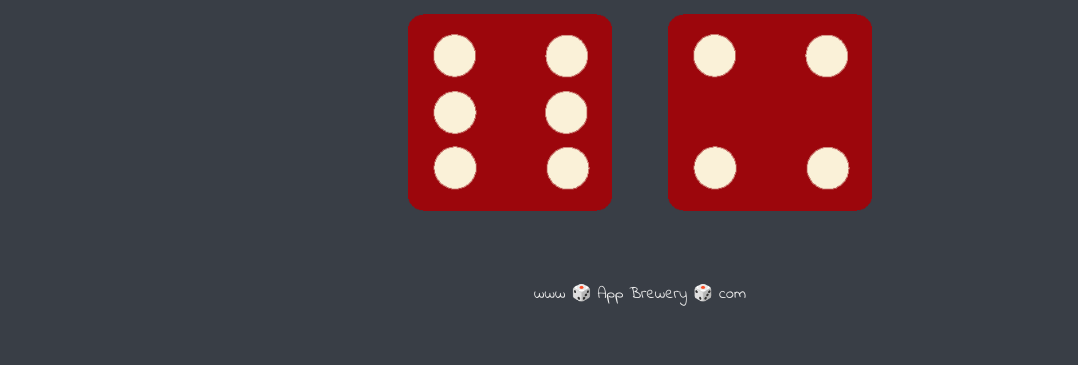
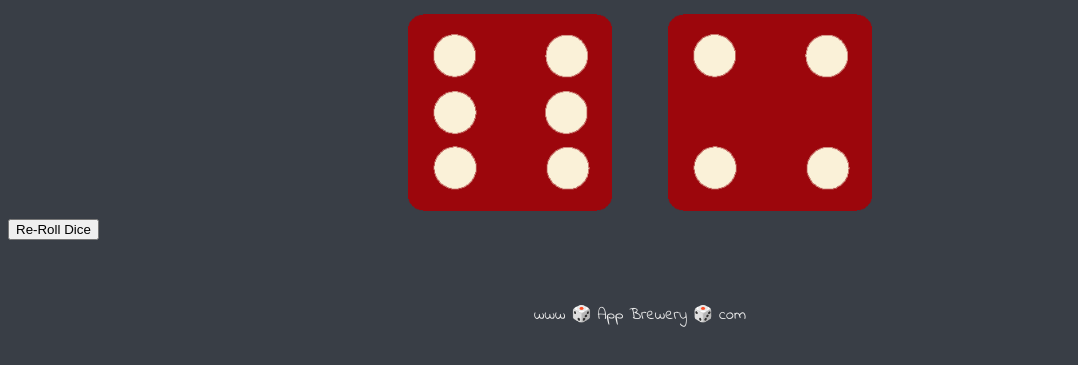
Before and after one commit to greg93john/Dice_Webpage_Lesson, a plain HTML site: page index.html in a window 1280 px wide. Shown: the part 321-686 px from the top of the page, without its empty margins (0-1078 px from the left). Drawn offline with Linux system fonts and the light colour scheme.

Commit message:
Update index.html

```diff
--- a/index.html
+++ b/index.html
@@ -22,7 +22,7 @@
       </div>
 
     </div>
-
+    <button>Re-Roll Dice</button>
     <script type="text/javascript" src="index.js" charset="utf-8"></script>
   </body>
 
```
